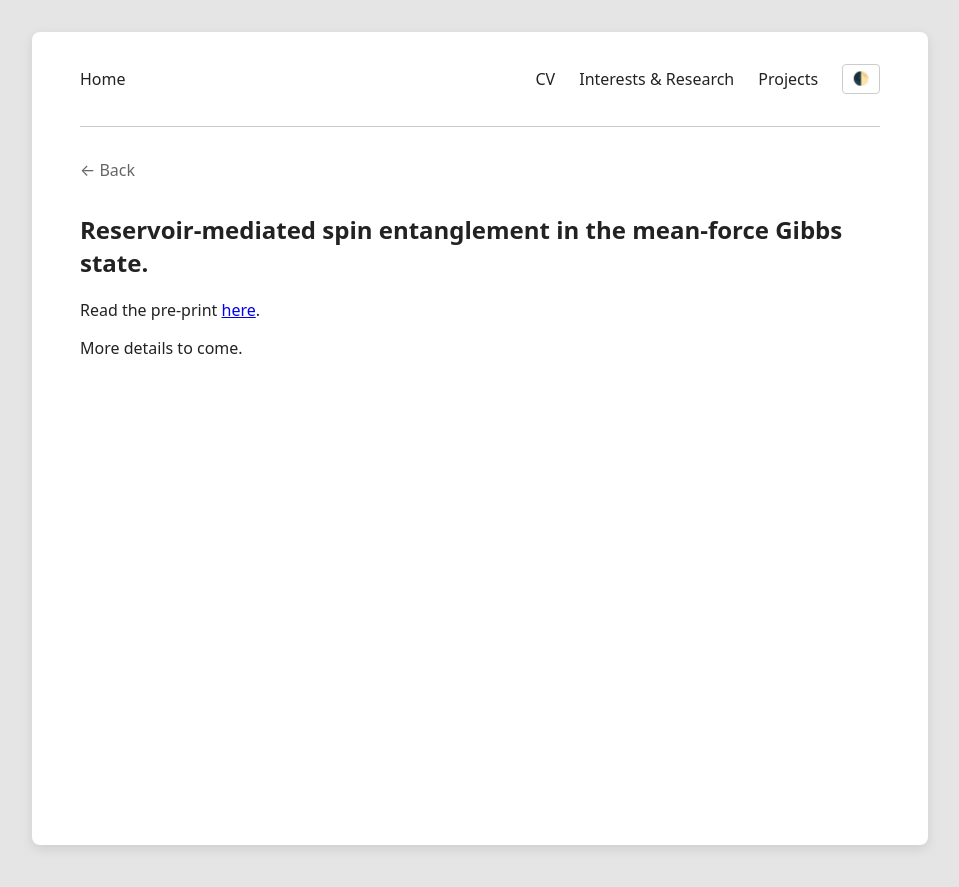
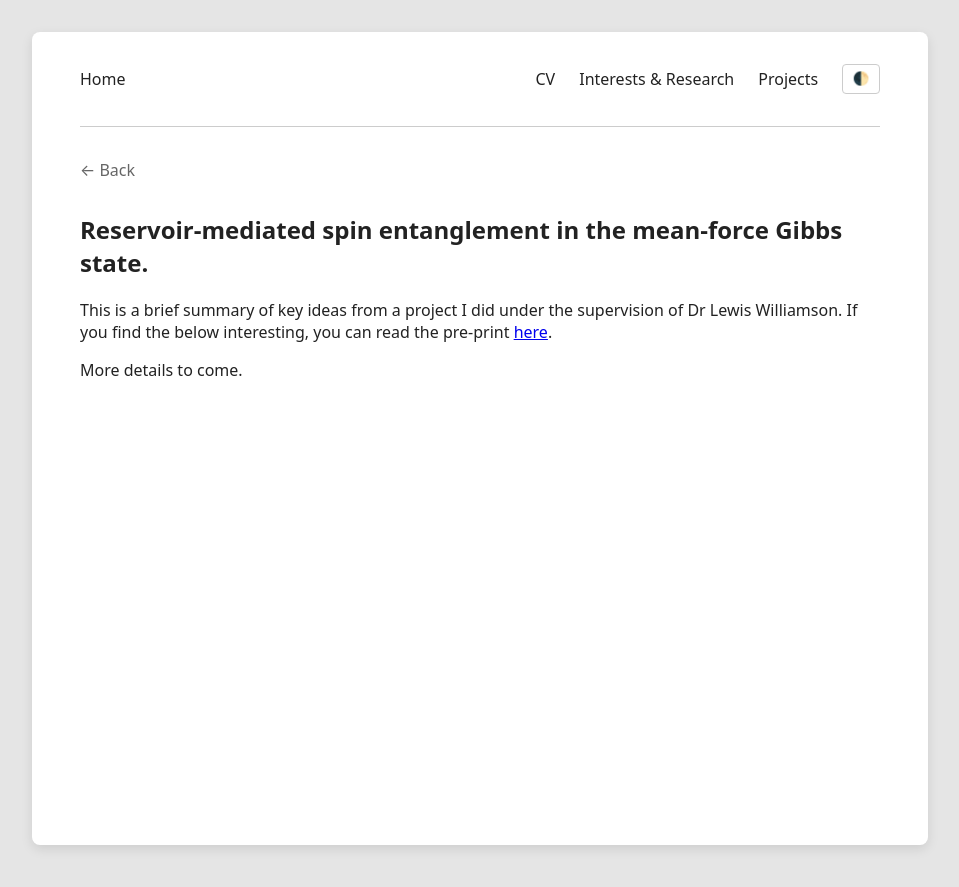
Before and after one commit to Will-McEniery/Will-McEniery.github.io, a Jekyll site: the page built from _interests/Gibbs-state.md, in a window 1280 px wide. Shown: the top 887 px of the page, without its empty margins (160-1119 px from the left). Built offline with Jekyll 4.4.1, drawn with Linux system fonts in a browser that asks for light colours.

Commit message:
Update Gibbs-state.md with project summary
Added a summary of the project and its supervision.

```diff
--- a/_interests/Gibbs-state.md
+++ b/_interests/Gibbs-state.md
@@ -5,6 +5,6 @@ date: 2026-05-29
 categories: [Research, Pre-print]
 description: Using the mean-force Gibbs state to demonstrate entanglement between spins only interacting through a thermal bath.
 ---
-Read the pre-print [here](https://arxiv.org/abs/2604.26562).
+This is a brief summary of key ideas from a project I did under the supervision of Dr Lewis Williamson. If you find the below interesting, you can read the pre-print [here](https://arxiv.org/abs/2604.26562).
 
 More details to come.
```
